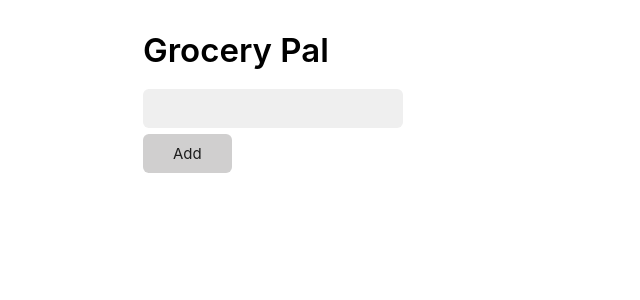
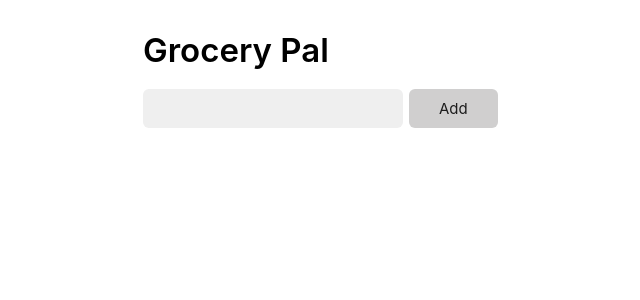
Before and after one commit to binary-idiot/grocerypal, a Vue app: page / in a window 1280 px wide. Shown: the top 300 px of the page, without its empty margins (107-747 px from the left). Built offline with nearby package versions, Linux system fonts and the light colour scheme.

Commit message:
Refactor: Extracted item add form into component

```diff
--- a/src/components/list/List.vue
+++ b/src/components/list/List.vue
@@ -2,31 +2,20 @@
 	<ul>
 		<ListItem v-for="item in items" :id="item.id" />
 	</ul>
-	<input type="text" @keydown.enter="addItemToList()" v-model="newItem.name">
-	<button @click="addItemToList()">Add</button>
+	<ListAdd />
 </template>
 
 <script setup lang="ts">
-	import type { Ref } from 'vue';
-	import type { Item } from '@/models/item.model';
-
-	import { ref } from 'vue';
 	import { storeToRefs } from 'pinia';
 	import { useItemStore } from '@/stores/list';
 
 	import ListItem from '@/components/list/ListItem.vue'
+	import ListAdd from '@/components/list/ListAdd.vue';
 
 	const store = useItemStore();
 	store.loadItems();
 
 	const { items } = storeToRefs(store);
-
-	const newItem: Ref<Item> = ref({id: '',name: ''});
-
-	const addItemToList = () => {
-		store.addToList(newItem.value.name);
-		newItem.value.name = ''
-	}
 </script>
 
 <style module lang="scss">
--- /dev/null
+++ b/src/components/list/ListAdd.vue
@@ -0,0 +1,30 @@
+<template>
+	<div :class="$style.listAdd">
+		<input type="text" @keydown.enter="addItemToList()" v-model="newItem.name">
+		<button @click="addItemToList()">Add</button>
+	</div>
+</template>
+
+<script setup lang="ts">
+	import type { Ref } from 'vue';
+	import type { Item } from '@/models/item.model';
+
+	import { ref } from 'vue';
+	import { useItemStore } from '@/stores/list';
+
+	const store = useItemStore();
+	store.loadItems();
+
+	const newItem: Ref<Item> = ref({id: '',name: ''});
+
+	const addItemToList = () => {
+		store.addToList(newItem.value.name);
+		newItem.value.name = ''
+	}
+</script>
+
+<style module lang="scss">
+   .listAdd {
+	   display: flex;
+   }
+</style>
--- a/src/views/Home.vue
+++ b/src/views/Home.vue
@@ -8,5 +8,5 @@
 	import List from '@/components/list/List.vue';
 </script>
 
-<style>
+<style module lang="scss">
 </style>
```
